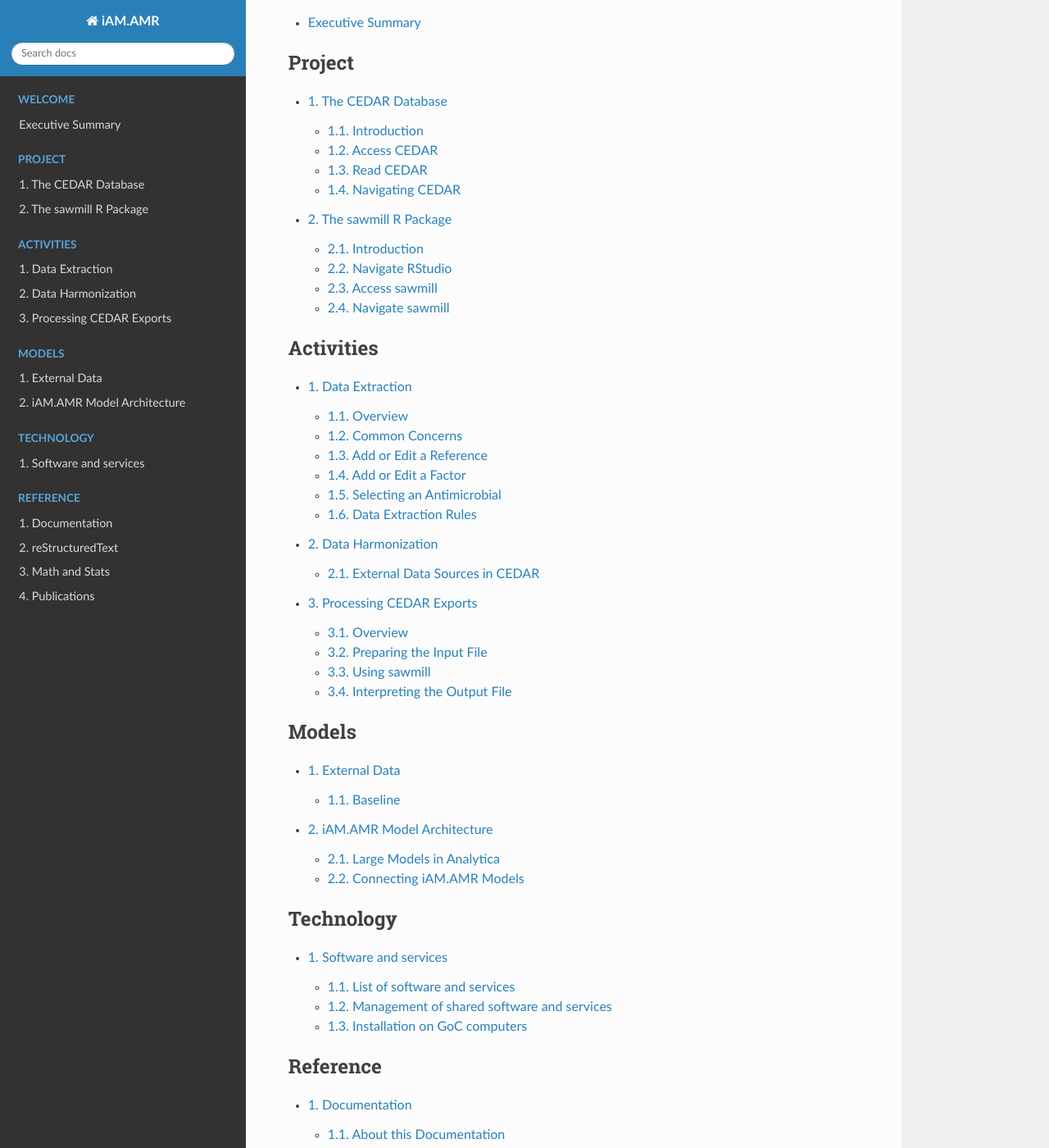
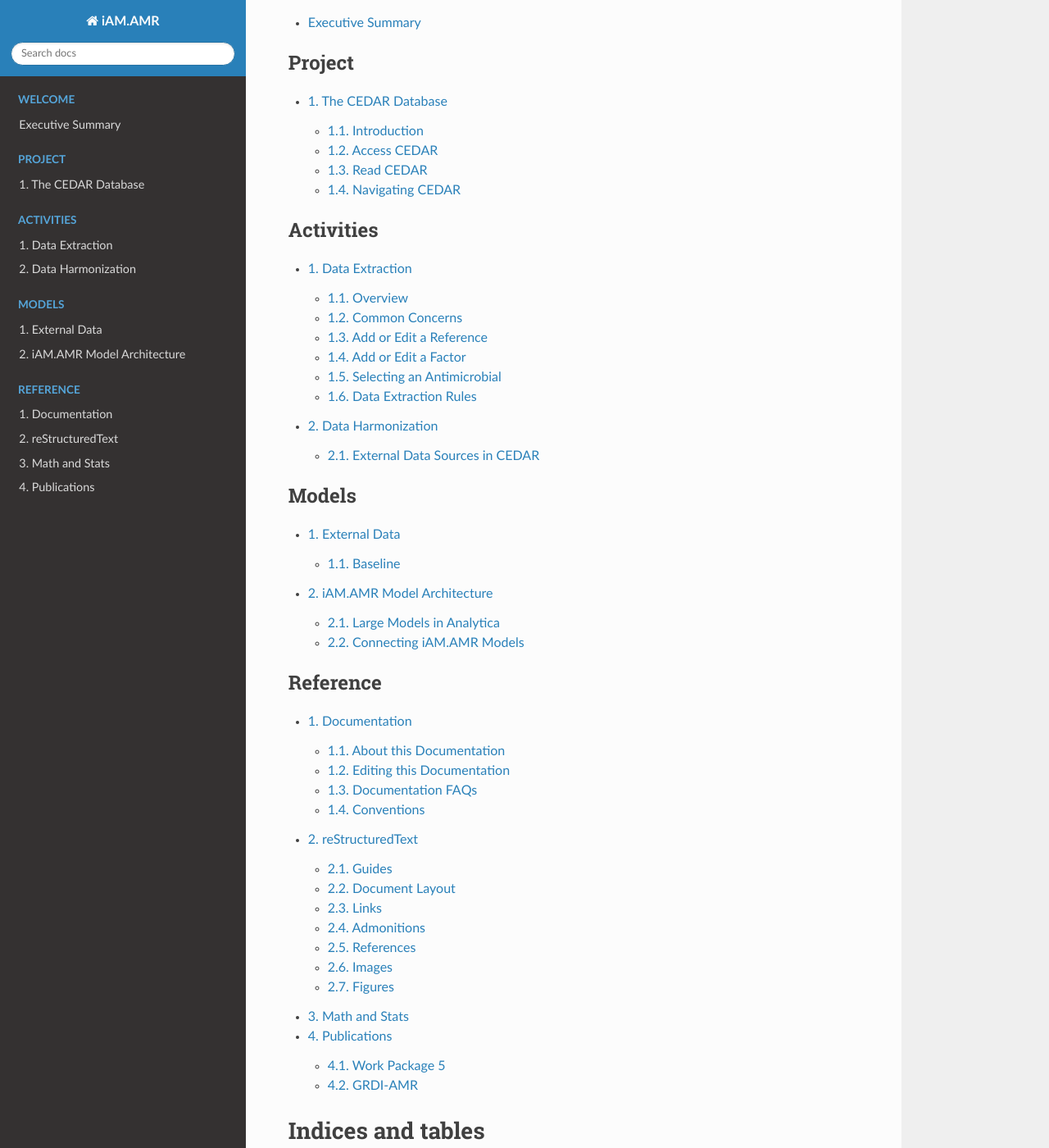
Before and after one commit to iAM-AMR/iAM.AMR.DOC, a Sphinx documentation site: the page built from source/index.rst, in a window 1280 px wide and 1400 px high, scrolled down 192 px. Shown: the whole window at 82% size. Built offline with Sphinx 7.4.7 and the Read the Docs theme 2.0.0, drawn with Linux system fonts in a browser that asks for light colours; pages that are not in the unit, such as notebooks, are missing from menus; a script that is not in the unit is left out.

Commit message:
Update index.rst

```diff
--- a/source/index.rst
+++ b/source/index.rst
@@ -16,7 +16,6 @@ The iAM.AMR Project Documentation
    :numbered:
 
    /02_project/CEDAR
-   /02_project/Sawmill
 
 .. toctree::
    :caption: Activities
@@ -25,7 +24,6 @@ The iAM.AMR Project Documentation
 
    /03_activities/literature_extract
    /03_activities/data_harmonization
-   /03_activities/processing_cedar_queries
 
 .. toctree::
    :caption: Models
@@ -35,13 +33,6 @@ The iAM.AMR Project Documentation
    /04_models/external_data.rst
    /04_models/architecture.rst
    /04_models/hub.rst
-
-.. toctree::
-   :caption: Technology
-   :maxdepth: 2
-   :numbered:
-
-   /09_technology/software.rst
 
 .. toctree::
    :caption: Reference
```
